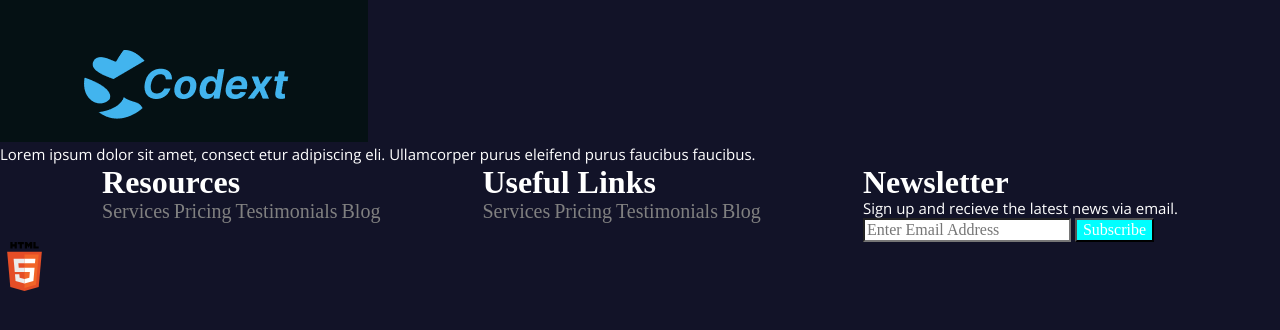
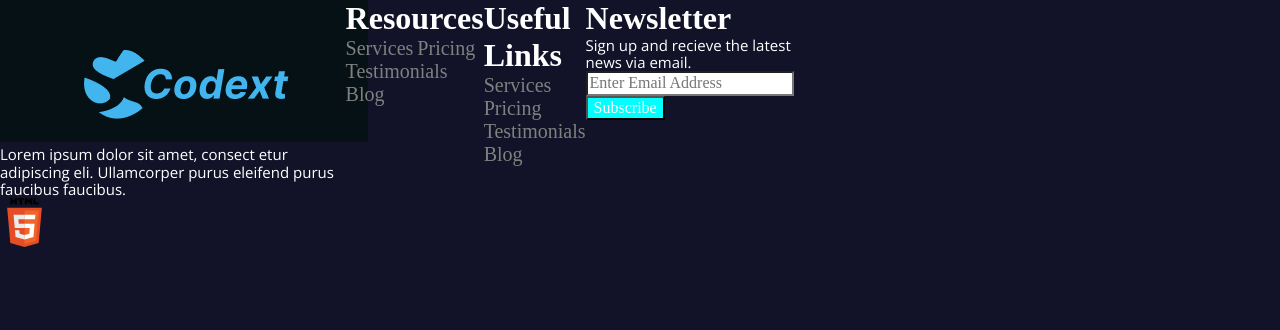
Before and after one commit to jtj48/Info-151, a plain HTML site: page Info-151-F23-Project-Template/index.html in a window 1280 px wide. Drawn offline with nearby package versions, Linux system fonts and the light colour scheme.

Commit message:
updated css

```diff
--- a/Info-151-F23-Project-Template/index.html
+++ b/Info-151-F23-Project-Template/index.html
@@ -12,7 +12,7 @@
 
 
     <link rel="stylesheet" href="css/styles.css">
-    <title>Week 2 Footer</title>
+    <title>Week 6 Footer</title>
 
     <link rel="apple-touch-icon" sizes="180x180" href="img/apple-touch-icon.png">
     <link rel="icon" type="image/png" sizes="32x32" href="img/favicon-32x32.png">
@@ -23,24 +23,30 @@
 <body>
     <footer>
 
-
+        <div id="logoImage">
         <img src="img/Footerpagelogo.jpg" alt="Codext footer logo">
         <p>Lorem ipsum dolor sit amet, consect
             etur adipiscing eli. Ullamcorper purus eleifend purus faucibus faucibus.</p>
+        </div>
+
             <ul>
                 <li>
                     <h1>Resources</h1>
+                    <div>
                         <a href="#">Services</a>
                         <a href="#">Pricing</a>
                         <a href="#">Testimonials</a>
                         <a href="#">Blog</a>
+                    </div>
                 </li>
                 <li>
                     <h1>Useful Links</h1>
+                    <div>
                         <a href="#">Services</a>
                         <a href="#">Pricing</a>
                         <a href="#">Testimonials</a>
                         <a href="#">Blog</a>
+                    </div>
                 </li>
 
                 <li>
--- a/Info-151-F23-Project-Template/scss/layout/_footer.scss
+++ b/Info-151-F23-Project-Template/scss/layout/_footer.scss
@@ -4,6 +4,17 @@
 
 body{
     footer{
+        display: grid;
+        grid-template-columns: 27% 33% 30% 30%;
+        //justify-content: center;
+
+        div{
+            //height: 100px;
+            //display: flex;
+            //justify-content: space-evenly;
+
+        }
+
         background-color: var(--navy);
         p{
             color: var(--white);
```
Also changed, not shown: Info-151-F23-Project-Template/css/styles.css. Lines whose indentation alone changed are shown as unchanged.
